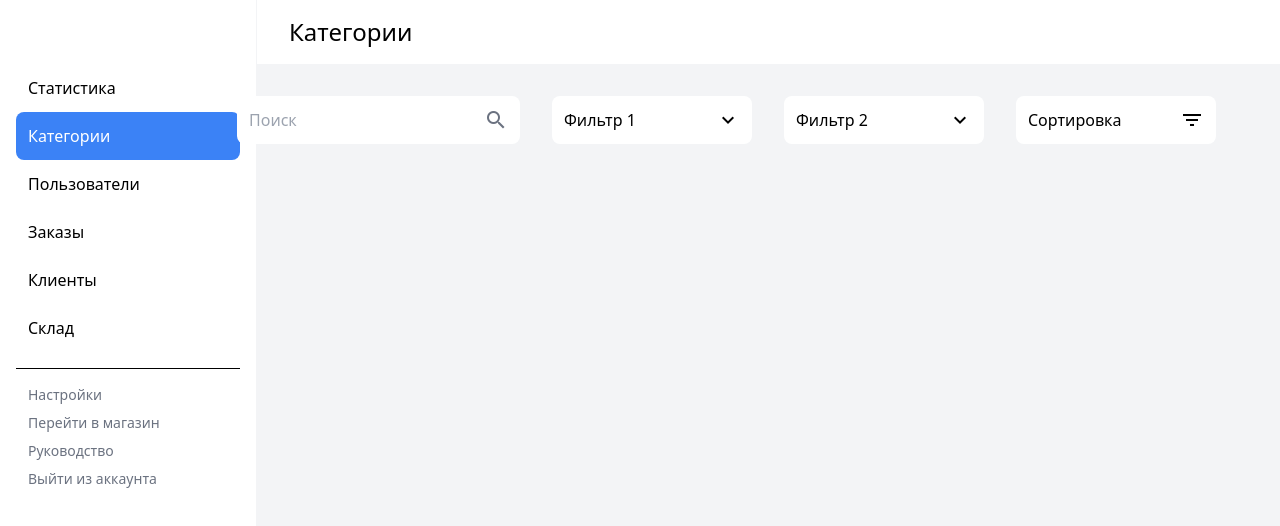
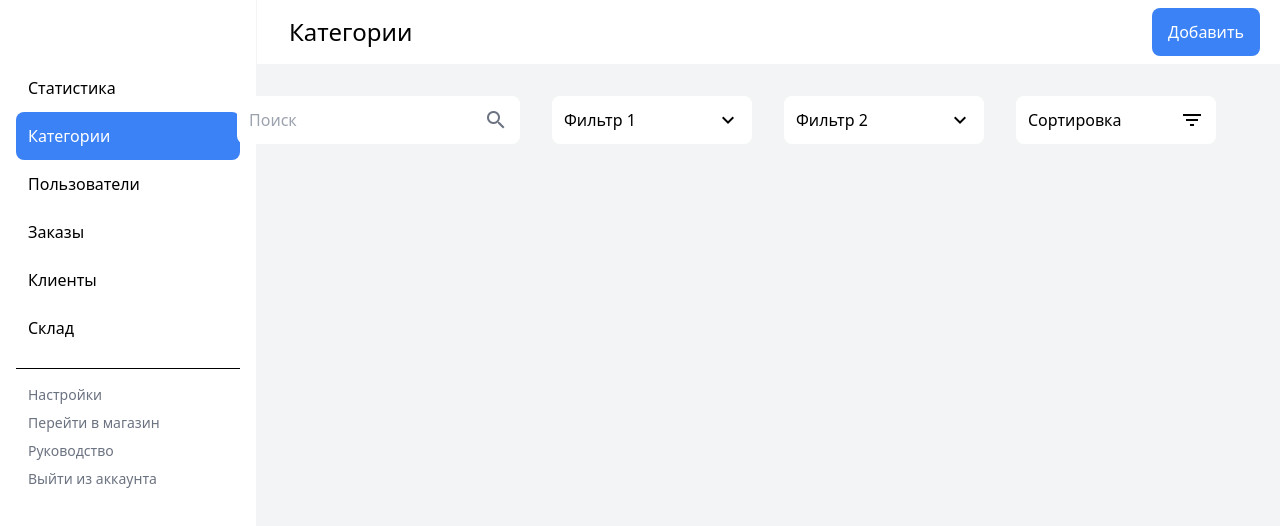
Before and after one commit to Diego475/BPM-FID-layout, a website: page admin/categories/index.html in a window 1280 px wide. Drawn offline with nearby package versions, Linux system fonts and the light colour scheme.

Commit message:
update header

```diff
--- a/admin/categories/index.html
+++ b/admin/categories/index.html
@@ -46,9 +46,14 @@
             </div>
         </aside>
         <div class="w-auto z-50">
-            <header class="border-l border-gray-100 w-full h-16 bg-white fixed">
-                <div class="flex h-full px-8">
-                    <p class="self-center text-2xl">Категории</p>
+            <header class="border-l flex border-gray-100 w-full h-16 bg-white fixed">
+                <div class="flex container justify-between mr-64">
+                    <div class="flex h-full px-8">
+                        <p class="self-center text-2xl">Категории</p>
+                    </div>
+                    <div class="self-center">
+                        <button class="bg-blue-500 self-center px-4 rounded-lg py-3 text-white mr-5">Добавить</button>
+                    </div>
                 </div>
             </header>
         </div>
```
Also changed, not shown: admin/clients.html (+8 -3 lines), admin/dashboard.html (+8 -3 lines), admin/orders.html (+8 -3 lines), admin/statistics.html (+8 -3 lines), admin/storage.html (+8 -3 lines), admin/users.html (+8 -3 lines).
